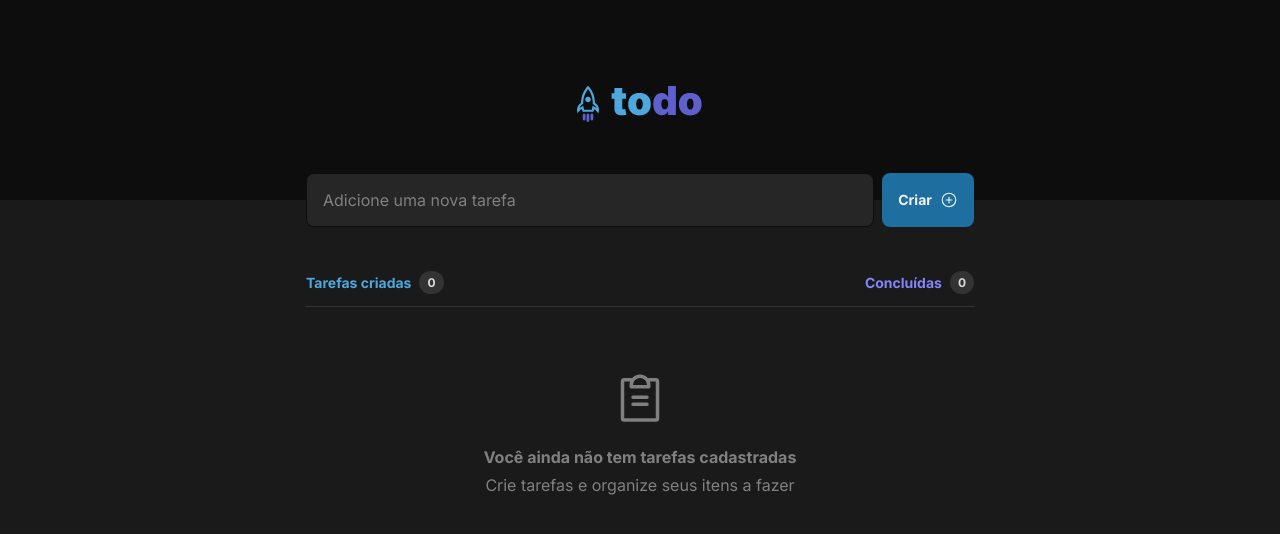
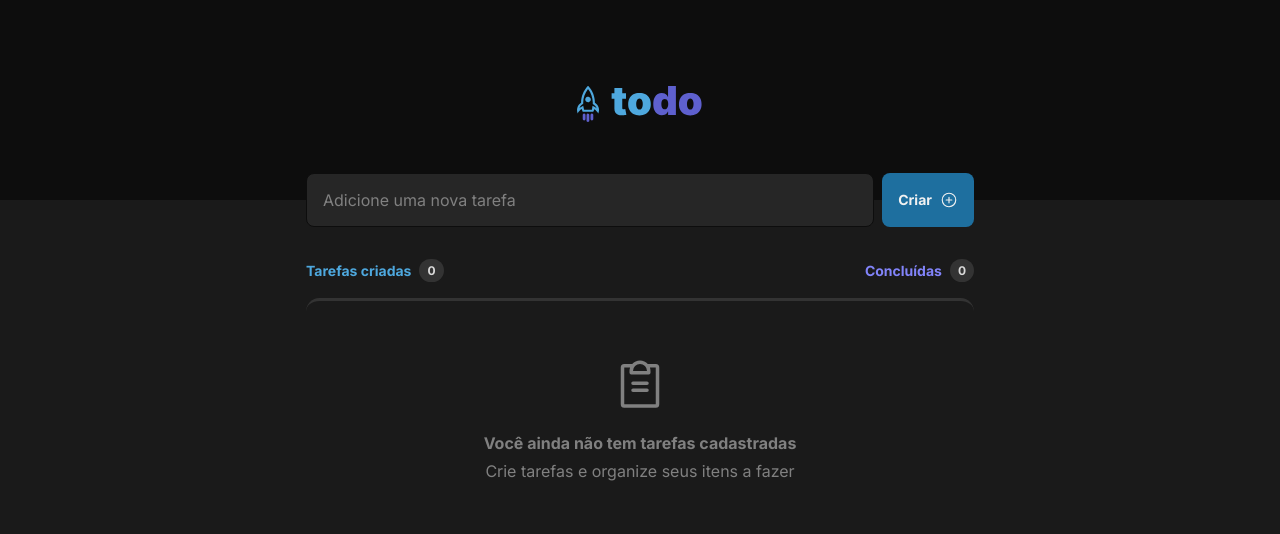
Before and after one commit to netoudi/ignite-reactjs-challenge-01, a React (Vite) app: page / in a window 1280 px wide. Shown: the top 534 px of the page. Built offline with nearby package versions, Linux system fonts and the light colour scheme.

Commit message:
feat: add component Divider

```diff
--- /dev/null
+++ b/src/components/Divider/Divider.module.css
@@ -0,0 +1,7 @@
+.wrapper {
+  padding: 0.75rem 0;
+  margin-top: 1rem;
+  border-top: 3px solid var(--gray-400);
+  border-radius: 16px;
+  margin-bottom: -32px;
+}
--- /dev/null
+++ b/src/components/Divider/index.tsx
@@ -0,0 +1,5 @@
+import styles from './Divider.module.css';
+
+export function Divider() {
+  return <div className={styles.wrapper} />;
+}
--- a/src/components/Empty/index.tsx
+++ b/src/components/Empty/index.tsx
@@ -1,4 +1,5 @@
 import { ClipboardText } from '@phosphor-icons/react';
+import { Divider } from '@app/components/Divider';
 import styles from './Empty.module.css';
 
 export interface EmptyProps {
@@ -8,10 +9,13 @@ export interface EmptyProps {
 
 export function Empty({ title, description }: EmptyProps) {
   return (
-    <div className={styles.wrapper}>
-      <ClipboardText size={56} />
-      <h2>{title}</h2>
-      <p>{description}</p>
-    </div>
+    <>
+      <Divider />
+      <div className={styles.wrapper}>
+        <ClipboardText size={56} />
+        <h2>{title}</h2>
+        <p>{description}</p>
+      </div>
+    </>
   );
 }
--- a/src/components/Summary/Summary.module.css
+++ b/src/components/Summary/Summary.module.css
@@ -2,11 +2,6 @@
   display: flex;
   flex-direction: row;
   justify-content: space-between;
-  padding: 0.75rem 0;
-  border-bottom: 1px solid var(--gray-400);
-  font-family: Inter, sans-serif;
-  font-size: 1rem;
-  color: var(--primary-dark);
   margin-top: 2rem;
 }
 
```
